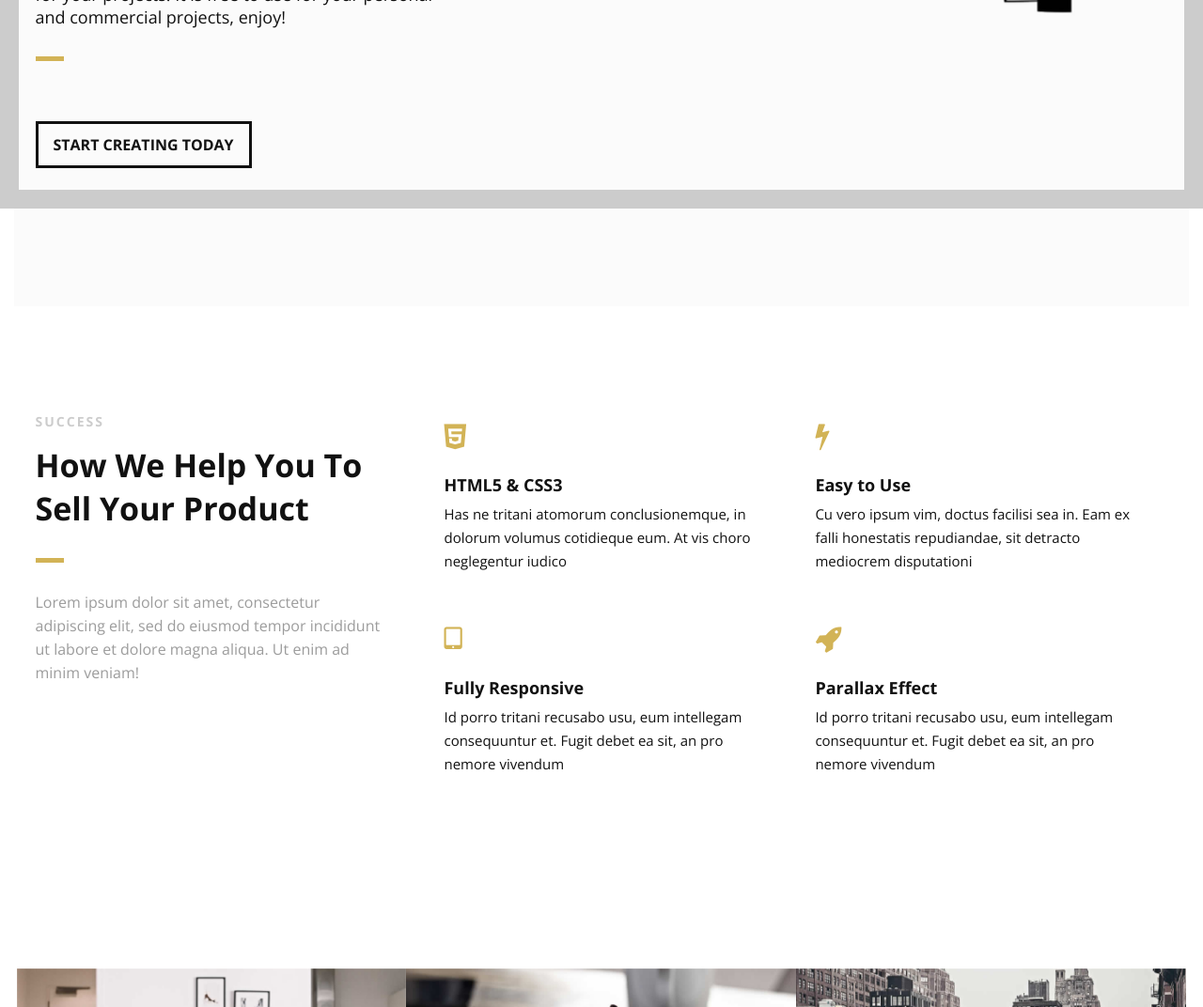
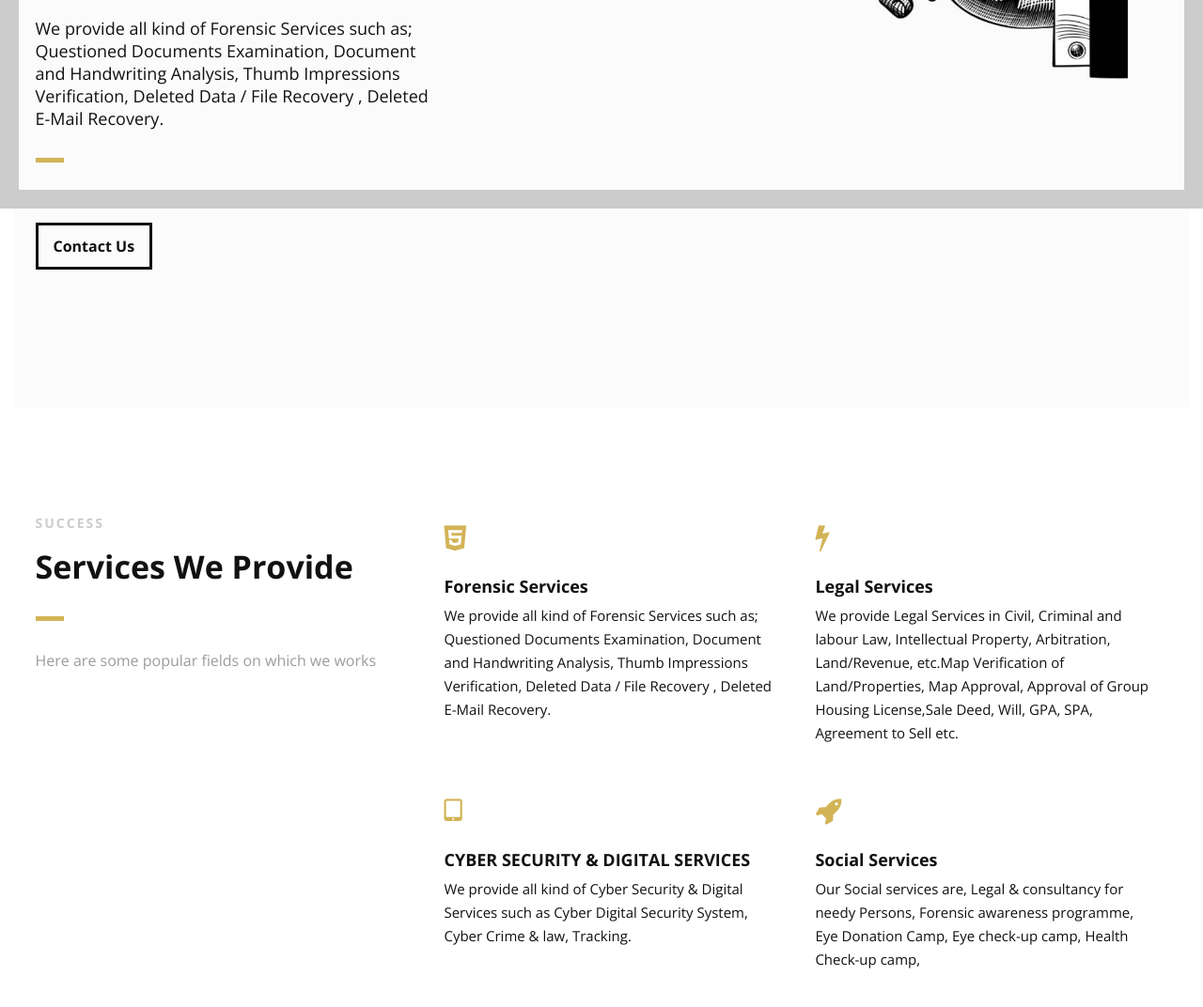
Before and after one commit to censorday/WhiteSite, a plain HTML site: page index.html in a window 1280 px wide. Shown: the part 578-1650 px from the top of the page at 94% size. Drawn offline with nearby package versions, Linux system fonts and the light colour scheme.

Commit message:
Update index.html

```diff
--- a/index.html
+++ b/index.html
@@ -4,7 +4,7 @@
     <meta charset="UTF-8">
 
     <!--Page Title-->
-    <title>Namari - Free Landing Page Template</title>
+    <title>IFIRD</title>
 
     <!--Meta Keywords and Description-->
     <meta name="keywords" content="">
@@ -144,13 +144,13 @@
             <div class="col-38">
 
                 <div class="section-heading">
-                    <h1>A FREE AND SIMPLE LANDING PAGE</h1>
-                    <h2>Namari is a free landing page template you can use for your projects. It is free to use for your
-                        personal and commercial projects, enjoy!</h2>
+                    <h1>IDEAL FORENSIC INVESTIGATION RESEARCH & DEVELOPMENT</h1>
+                    <h2>We provide all kind of Forensic Services such as; Questioned Documents Examination,
+                        Document and Handwriting Analysis, Thumb Impressions Verification, Deleted Data / File Recovery , Deleted E-Mail Recovery.</h2>
                 </div>
 
                 <!--Call to Action-->
-                <a href="#" class="button">START CREATING TODAY</a>
+                <a href="#" class="button">Contact Us</a>
                 <!--End Call to Action-->
 
             </div>
@@ -169,9 +169,8 @@
                 <div class="col-3">
                     <div class="section-heading">
                         <h3>SUCCESS</h3>
-                        <h2 class="section-title">How We Help You To Sell Your Product</h2>
-                        <p class="section-subtitle">Lorem ipsum dolor sit amet, consectetur adipiscing elit, sed do
-                            eiusmod tempor incididunt ut labore et dolore magna aliqua. Ut enim ad minim veniam!</p>
+                        <h2 class="section-title">Services We Provide</h2>
+                        <p class="section-subtitle">Here are some popular fields on which we works</p>
                     </div>
 
                 </div>
@@ -186,9 +185,11 @@
                         </div>
                         <!--Icon Block Description-->
                         <div class="icon-block-description">
-                            <h4>HTML5 &amp; CSS3</h4>
-                            <p>Has ne tritani atomorum conclusionemque, in dolorum volumus cotidieque eum. At vis choro
-                                neglegentur iudico</p>
+                            <h4>Forensic Services</h4>
+                            <p>We provide all kind of Forensic Services such as; Questioned Documents Examination, Document and Handwriting Analysis,
+                                Thumb Impressions Verification, Deleted Data / File Recovery , Deleted E-Mail Recovery.
+
+</p>
                         </div>
                     </div>
                     <!--End of Icon Block-->
@@ -201,9 +202,11 @@
                         </div>
                         <!--Icon Block Description-->
                         <div class="icon-block-description">
-                            <h4>Easy to Use</h4>
-                            <p>Cu vero ipsum vim, doctus facilisi sea in. Eam ex falli honestatis repudiandae, sit
-                                detracto mediocrem disputationi</p>
+                            <h4>Legal Services
+</h4>
+                            <p>We provide Legal Services in Civil, Criminal and labour Law, Intellectual Property, Arbitration,
+                                Land/Revenue, etc.Map Verification of Land/Properties, Map Approval, Approval of Group Housing
+                                License,Sale Deed, Will, GPA, SPA, Agreement to Sell etc.</p>
                         </div>
                     </div>
                     <!--End of Icon Block-->
@@ -216,9 +219,9 @@
                         </div>
                         <!--Icon Block Description-->
                         <div class="icon-block-description">
-                            <h4>Fully Responsive</h4>
-                            <p>Id porro tritani recusabo usu, eum intellegam consequuntur et. Fugit debet ea sit, an pro
-                                nemore vivendum</p>
+                            <h4>CYBER SECURITY & DIGITAL SERVICES</h4>
+                            <p>We provide all kind of Cyber Security & Digital Services such as
+                                Cyber Digital Security System, Cyber Crime & law, Tracking.</p>
                         </div>
                     </div>
                     <!--End of Icon Block-->
@@ -231,9 +234,8 @@
                         </div>
                         <!--Icon Block Description-->
                         <div class="icon-block-description">
-                            <h4>Parallax Effect</h4>
-                            <p>Id porro tritani recusabo usu, eum intellegam consequuntur et. Fugit debet ea sit, an pro
-                                nemore vivendum</p>
+                            <h4>Social Services</h4>
+                            <p>Our Social services are, Legal & consultancy for needy Persons, Forensic awareness programme, Eye Donation Camp, Eye check-up camp, Health Check-up camp,</p>
                         </div>
                     </div>
                     <!--End of Icon Block-->
@@ -313,7 +315,7 @@
                 <!--End Content Right Side-->
 
                 <div class="col-3">
-                    <img src="images/dancer.jpg" alt="Dancer"/>
+                    <img src="images/dancer.png" alt="Dancer"/>
                 </div>
 
             </div>
```
